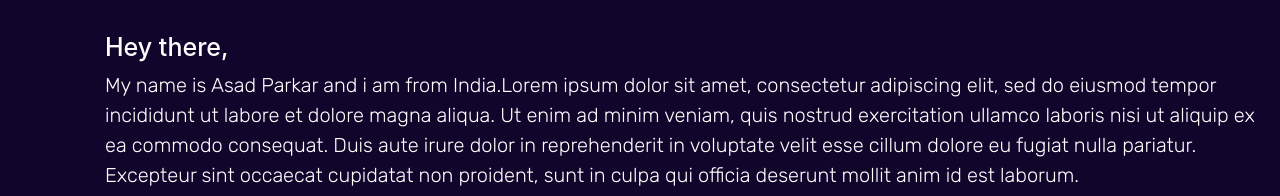
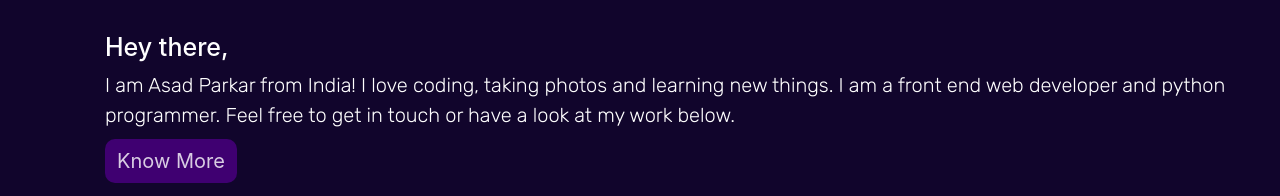
Before and after one commit to asadparkar/asadparkar.github.io, a plain HTML site: page index.html in a window 1280 px wide. Shown: the part 728-924 px from the top of the page. Drawn offline with nearby package versions, Linux system fonts and the light colour scheme; a web font is replaced by a local one.

Commit message:
Updated the about-me description

```diff
--- a/index.html
+++ b/index.html
@@ -106,7 +106,8 @@
       <h1 class="about-title">Let Me Introduce Myself</h1>
       <div class="about-me-paratitle">
       <h3 id="about-scroll" class="about-hey reveal">Hey there,</h3>
-      <p class="about-para reveal">My name is Asad Parkar and i am from India.Lorem ipsum dolor sit amet, consectetur adipiscing elit, sed do eiusmod tempor incididunt ut labore et dolore magna aliqua. Ut enim ad minim veniam, quis nostrud exercitation ullamco laboris nisi ut aliquip ex ea commodo consequat. Duis aute irure dolor in reprehenderit in voluptate velit esse cillum dolore eu fugiat nulla pariatur. Excepteur sint occaecat cupidatat non proident, sunt in culpa qui officia deserunt mollit anim id est laborum.</p>
+      <p class="about-para reveal">I am Asad Parkar from India! I love coding, taking photos and learning new things. I am a front end web developer and python programmer. Feel free to get in touch or have a look at my work below.
+      </p>
       <a href="about.html" class="button glow-button">Know More</a>
     </div>
   </section>
```
